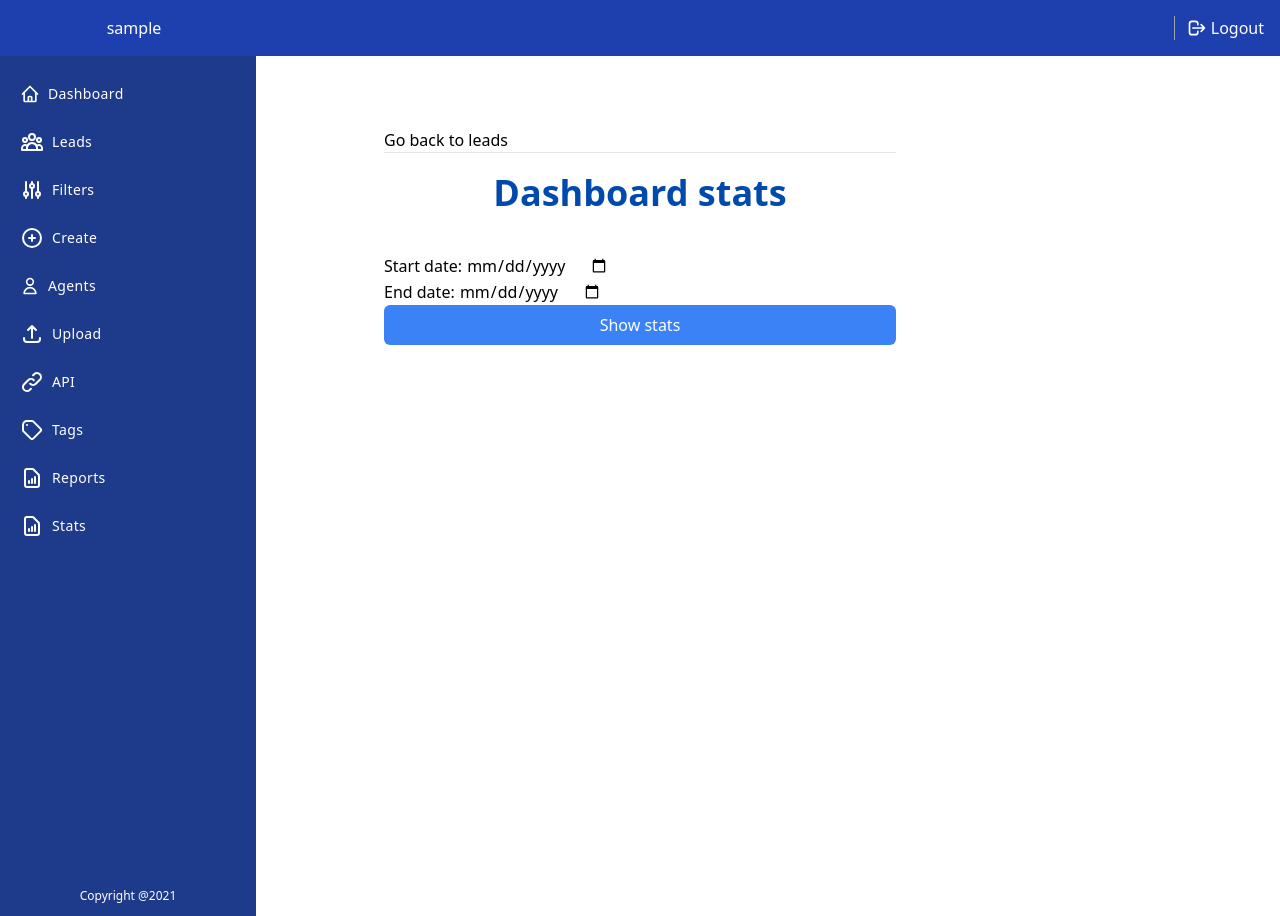
After one commit to bilo2bil3/kingcrm, a Django app: page /dashboard/form/ in a window 1280 px wide. The commit adds this page. Run offline with Django 3.2, Linux system fonts and the light colour scheme; the visitor is signed in with stand-in values (Sample User, id 1); parts of the project's set-up code (start-up, migrations or seed data) failed here and were passed over; some libraries are stand-ins or nearby versions.

Commit message:
display/export catgs stats, total leads and converted leads count during a specific period

```diff
--- a/djcrm/urls.py
+++ b/djcrm/urls.py
@@ -10,13 +10,19 @@ from django.contrib.auth.views import (
     PasswordResetCompleteView,
 )
 from django.urls import path, include
-from leads.views import landing_page, LandingPageView, SignupView, DashboardView
+from leads.views import (
+    LandingPageView,
+    SignupView,
+    DashboardFormView,
+    DashboardListView,
+)
 
 
 urlpatterns = [
     path("admin/", admin.site.urls),
     path("", LandingPageView.as_view(), name="landing-page"),
-    path("dashboard/", DashboardView.as_view(), name="dashboard"),
+    path("dashboard/form/", DashboardFormView.as_view(), name="dashboard_form"),
+    path("dashboard/", DashboardListView.as_view(), name="dashboard_list"),
     path("leads/", include("leads.urls", namespace="leads")),
     path("agents/", include("agents.urls", namespace="agents")),
     path("signup/", SignupView.as_view(), name="signup"),
--- a/leads/exporter.py
+++ b/leads/exporter.py
@@ -2,11 +2,11 @@ import csv
 from django.shortcuts import HttpResponse
 
 
-def export_csv(header, rows):
+def export_csv(header, rows, filename):
     """return an http response representing a csv file/stream
     that contains input/passed data."""
     response = HttpResponse(content_type="text/csv")
-    response["Content-Disposition"] = 'attachment; filename="agents-stats.csv"'
+    response["Content-Disposition"] = f'attachment; filename="{filename}"'
     writer = csv.DictWriter(response, fieldnames=header)
     writer.writeheader()
     for row in rows:
--- a/leads/forms.py
+++ b/leads/forms.py
@@ -227,3 +227,9 @@ class StatsFilterForm(forms.Form):
             attrs={"multiple": "multiple", "required": "required"}
         ),
     )
+
+
+### dashboard ###
+class DashboardForm(forms.Form):
+    start_date = forms.DateField(widget=DateInput(attrs={"required": "required"}))
+    end_date = forms.DateField(widget=DateInput(attrs={"required": "required"}))
--- /dev/null
+++ b/leads/templates/leads/dashboard_form.html
@@ -0,0 +1,18 @@
+{% extends "base.html" %}
+{% load tailwind_filters %}
+
+{% block content %}
+
+<div class="max-w-lg mx-auto mt-32 mb-52">
+  <a class="hover:text-blue-500" href="{% url 'leads:lead-list' %}">Go back to leads</a>
+  <div class="py-5 border-t border-gray-200">
+    <h1 class="text-4xl text-center text-[#004aad] font-extrabold">Dashboard stats</h1>
+  </div>
+  <form method="get" class="mt-5" action="{% url 'dashboard_list' %}">
+    {{ form|crispy }}
+    <button type='submit' class="w-full text-white bg-blue-500 hover:bg-blue-600 px-3 py-2 rounded-md">
+    Show stats
+    </button>
+  </form>
+</div>
+{% endblock content %}
--- a/leads/views.py
+++ b/leads/views.py
@@ -3,7 +3,7 @@ import datetime
 from django import contrib
 from django.contrib import messages
 from django.core.mail import send_mail
-from django.db.models import Q
+from django.db.models import Q, Count, ExpressionWrapper, IntegerField
 from django.http.response import JsonResponse
 from django.shortcuts import render, redirect, reverse
 from django.contrib.auth.mixins import LoginRequiredMixin
@@ -63,45 +63,8 @@ class LandingPageView(generic.TemplateView):
 
     def dispatch(self, request, *args, **kwargs):
         if request.user.is_authenticated:
-            return redirect("dashboard")
+            return redirect("dashboard_form")
         return super().dispatch(request, *args, **kwargs)
-
-
-class DashboardView(OrganisorAndLoginRequiredMixin, generic.TemplateView):
-    template_name = "dashboard.html"
-
-    def get_context_data(self, **kwargs):
-        context = super(DashboardView, self).get_context_data(**kwargs)
-
-        user = self.request.user
-
-        # How many leads we have in total
-        total_lead_count = Lead.objects.filter(organisation=user.userprofile).count()
-
-        # How many new leads in the last 30 days
-        thirty_days_ago = datetime.date.today() - datetime.timedelta(days=30)
-
-        # total_in_past30 = Lead.objects.filter(
-        #     organisation=user.userprofile, date_added__gte=thirty_days_ago
-        # ).count()
-
-        # How many converted leads in the last 30 days
-        # TODO: fix this
-        # converted_category = Category.objects.get(name="Converted")
-        # converted_in_past30 = Lead.objects.filter(
-        #     organisation=user.userprofile,
-        #     category=converted_category,
-        #     converted_date__gte=thirty_days_ago,
-        # ).count()
-
-        context.update(
-            {
-                "total_lead_count": total_lead_count,
-                # "total_in_past30": total_in_past30,
-                # "converted_in_past30": converted_in_past30,
-            }
-        )
-        return context
 
 
 def landing_page(request):
@@ -1077,7 +1040,7 @@ class StatsListView(OrganisorAndLoginRequiredMixin, generic.ListView):
             header = row.keys()
             # TODO: howto format header? (eg. make all fields uppercase)
             # header = [k.upper() for k in row.keys()]
-            return exporter.export_csv(header, rows)
+            return exporter.export_csv(header, rows, "stats_export.csv")
         return super().get(request, *args, **kwargs)
 
     def get_dates(self):
@@ -1102,3 +1065,93 @@ class StatsListView(OrganisorAndLoginRequiredMixin, generic.ListView):
 class StatsFilterView(OrganisorAndLoginRequiredMixin, generic.FormView):
     form_class = forms.StatsFilterForm
     template_name = "leads/stats_filter.html"
+
+
+class DashboardFormView(OrganisorAndLoginRequiredMixin, generic.FormView):
+    """display a form to select a start and end dates
+    that are used to calculate some stats
+    for DashboardListView.
+    """
+
+    form_class = forms.DashboardForm
+    template_name = "leads/dashboard_form.html"
+
+
+class DashboardListView(OrganisorAndLoginRequiredMixin, generic.ListView):
+    """display/export stats for each catg, total leads
+    and converted leads during a specific period."""
+
+    template_name = "leads/dashboard_list.html"
+    model = Lead
+
+    def get_context_data(self, **kwargs):
+        context = {}
+        start_date, end_date = self.get_dates()
+        # TODO: how do these fields affect queried leads?
+        # organisation, user.userprofile...
+        # user = self.request.user
+        # total_lead_count = Lead.objects.filter(organisation=user.userprofile).count()
+        total_lead_count = Lead.objects.filter(
+            date_added__date__gte=start_date,
+            date_added__date__lte=end_date,
+        ).count()
+        catgs = Category.objects.filter(
+            leads__date_added__date__gte=start_date,
+            leads__date_added__date__lte=end_date,
+        ).annotate(
+            percentage=ExpressionWrapper(
+                Count("leads") * 100.0 / total_lead_count,
+                output_field=IntegerField(),
+            )
+        )
+        unassigned_lead_count = int(
+            Lead.objects.filter(category__isnull=True).count() / total_lead_count * 100
+        )
+        converted_lead_count = catgs.get(name="Converted").leads.count()
+        export_link = add_query_string(self.request.get_full_path(), {"export": 1})
+        context.update(
+            {
+                "total_lead_count": total_lead_count,
+                "converted_lead_count": converted_lead_count,
+                "start_date": str(start_date.date()),
+                "end_date": str(end_date.date()),
+                "catgs": catgs,
+                "unassigned_lead_count": unassigned_lead_count,
+                "export_link": export_link,
+            }
+        )
+        return context
+
+    def get_dates(self):
+        """return start and end dates as date objects not strings.
+        so they're suitable for calculating agents stats."""
+        # get dates from query string
+        start_date = self.request.GET["start_date"]
+        end_date = self.request.GET["end_date"]
+        # cast them to date objects
+        if start_date and end_date:
+            start_date = datetime.datetime.strptime(start_date, "%Y-%m-%d")
+            # TODO: do i need to add 1 day period
+            # to end_date so it reaches midnight?
+            end_date = datetime.datetime.strptime(end_date, "%Y-%m-%d")
+        elif start_date:
+            start_date = datetime.datetime.strptime(start_date, "%Y-%m-%d")
+            end_date = start_date
+        return start_date, end_date
+
+    def get(self, request, *args, **kwargs):
+        """a custom handler for http get that can handle both cases of:
+        - show stats at a webpage
+        - export stats as a csv file
+        """
+        if "export=1" in request.get_full_path():
+            context = self.get_context_data()
+            del context["export_link"]
+            catgs = context.pop("catgs")
+            for catg in catgs:
+                context[catg.name] = f"{catg.percentage}%"
+            rows = [context]
+            header = context.keys()
+            filename = "dashboard_export.csv"
+            return exporter.export_csv(header, rows, filename)
+        return super().get(request, *args, **kwargs)
--- a/templates/navbar.html
+++ b/templates/navbar.html
@@ -100,7 +100,7 @@
                 <ul class="flex flex-col py-4 space-y-1">
 
                   <li>
-                    <a href="{% url 'dashboard' %}" class="relative flex flex-row items-center h-11 focus:outline-none hover:bg-blue-800 dark:hover:bg-blue-600 text-white-600  dark:text-gray-400  hover:text-gray-200 border-l-4 border-transparent hover:border-blue-500 dark:hover:border-gray-200 pr-6">
+                    <a href="{% url 'dashboard_form' %}" class="relative flex flex-row items-center h-11 focus:outline-none hover:bg-blue-800 dark:hover:bg-blue-600 text-white-600  dark:text-gray-400  hover:text-gray-200 border-l-4 border-transparent hover:border-blue-500 dark:hover:border-gray-200 pr-6">
                       <span class="inline-flex justify-center items-center ml-4">
                         <svg class="w-5 h-5" fill="none" stroke="currentColor" viewBox="0 0 24 24" xmlns="http://www.w3.org/2000/svg"><path stroke-linecap="round" stroke-linejoin="round" stroke-width="2" d="M3 12l2-2m0 0l7-7 7 7M5 10v10a1 1 0 001 1h3m10-11l2 2m-2-2v10a1 1 0 01-1 1h-3m-6 0a1 1 0 001-1v-4a1 1 0 011-1h2a1 1 0 011 1v4a1 1 0 001 1m-6 0h6"></path></svg>
                       </span>
```
Also changed, not shown: leads/templates/leads/dashboard_list.html (added, +60 -0 lines).
